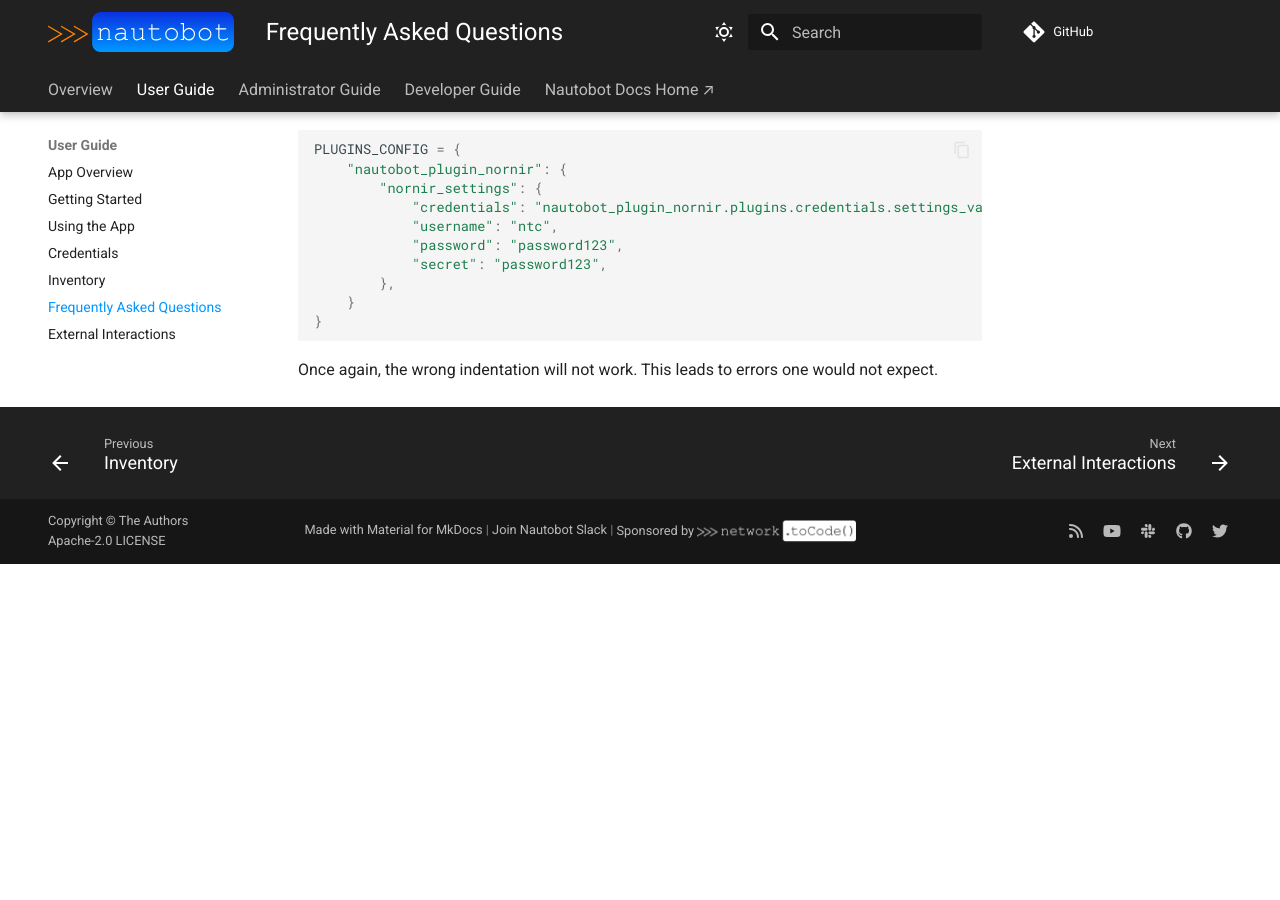
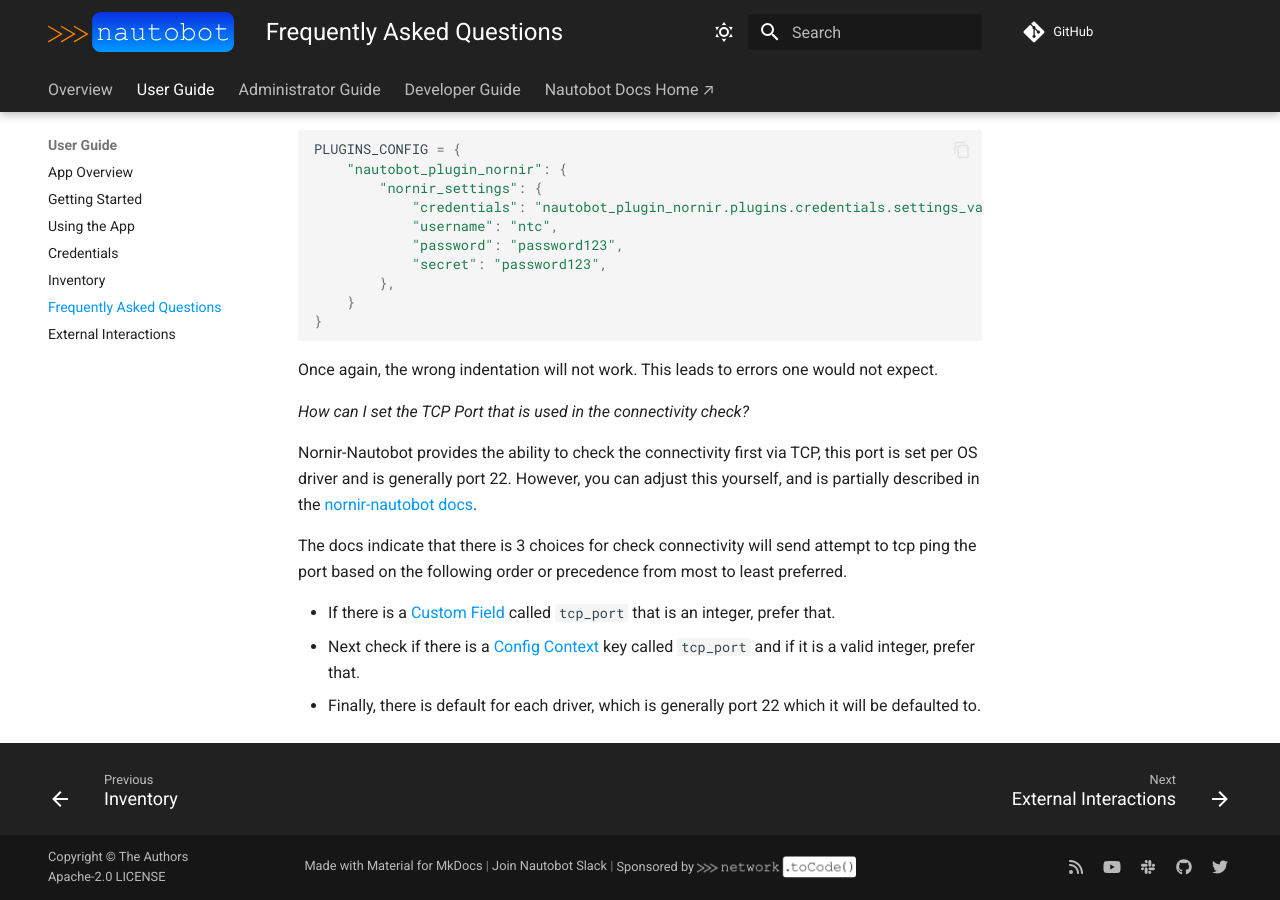
Before and after one commit to nautobot/nautobot-app-nornir, an MkDocs documentation site: the page built from docs/user/faq.md, in a window 1280 px wide and 900 px high, scrolled down 1669 px. Built offline with MkDocs 1.6.1 and Material for MkDocs 9.7.7, drawn with Linux system fonts in a browser that asks for light colours; comment, search, counter and statistics services are not loaded; before the commit the page ends 2233 px from its top, so only the background shows below that.

Commit message:
Update faq.md (#168)
* Update faq.md

Co-authored-by: Jeff Kala <48843785+jeffkala@users.noreply.github.com>
Co-authored-by: Stephen Kiely <stephenkiely87@gmail.com>

````diff
--- a/docs/user/faq.md
+++ b/docs/user/faq.md
@@ -86,3 +86,13 @@
 ```
 
 Once again, the wrong indentation will not work. This leads to errors one would not expect.
+
+_How can I set the TCP Port that is used in the connectivity check?_
+
+Nornir-Nautobot provides the ability to check the connectivity first via TCP, this port is set per OS driver and is generally port 22. However, you can adjust this yourself, and is partially described in the [nornir-nautobot docs](https://docs.nautobot.com/projects/nornir-nautobot/en/latest/task/task/#check-connectivity-configuration).
+
+The docs indicate that there is 3 choices for check connectivity will send attempt to tcp ping the port based on the following order or precedence from most to least preferred.
+
+- If there is a [Custom Field](https://docs.nautobot.com/projects/core/en/stable/user-guide/feature-guides/custom-fields/) called `tcp_port` that is an integer, prefer that.
+- Next check if there is a [Config Context](https://docs.nautobot.com/projects/core/en/stable/user-guide/core-data-model/extras/configcontext/) key called `tcp_port` and if it is a valid integer, prefer that.
+- Finally, there is default for each driver, which is generally port 22 which it will be defaulted to.
````
Also changed, not shown: 1 other file.
